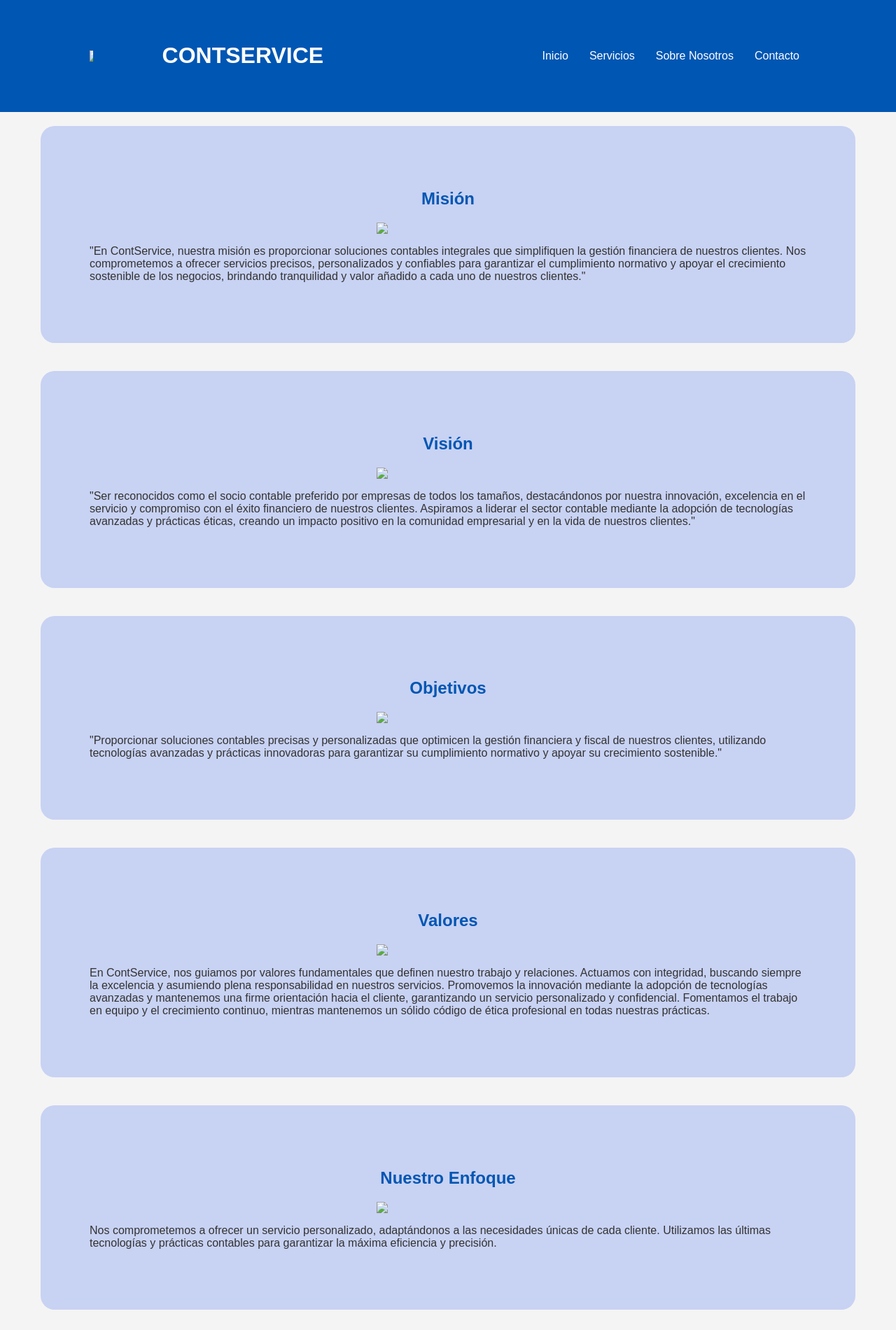
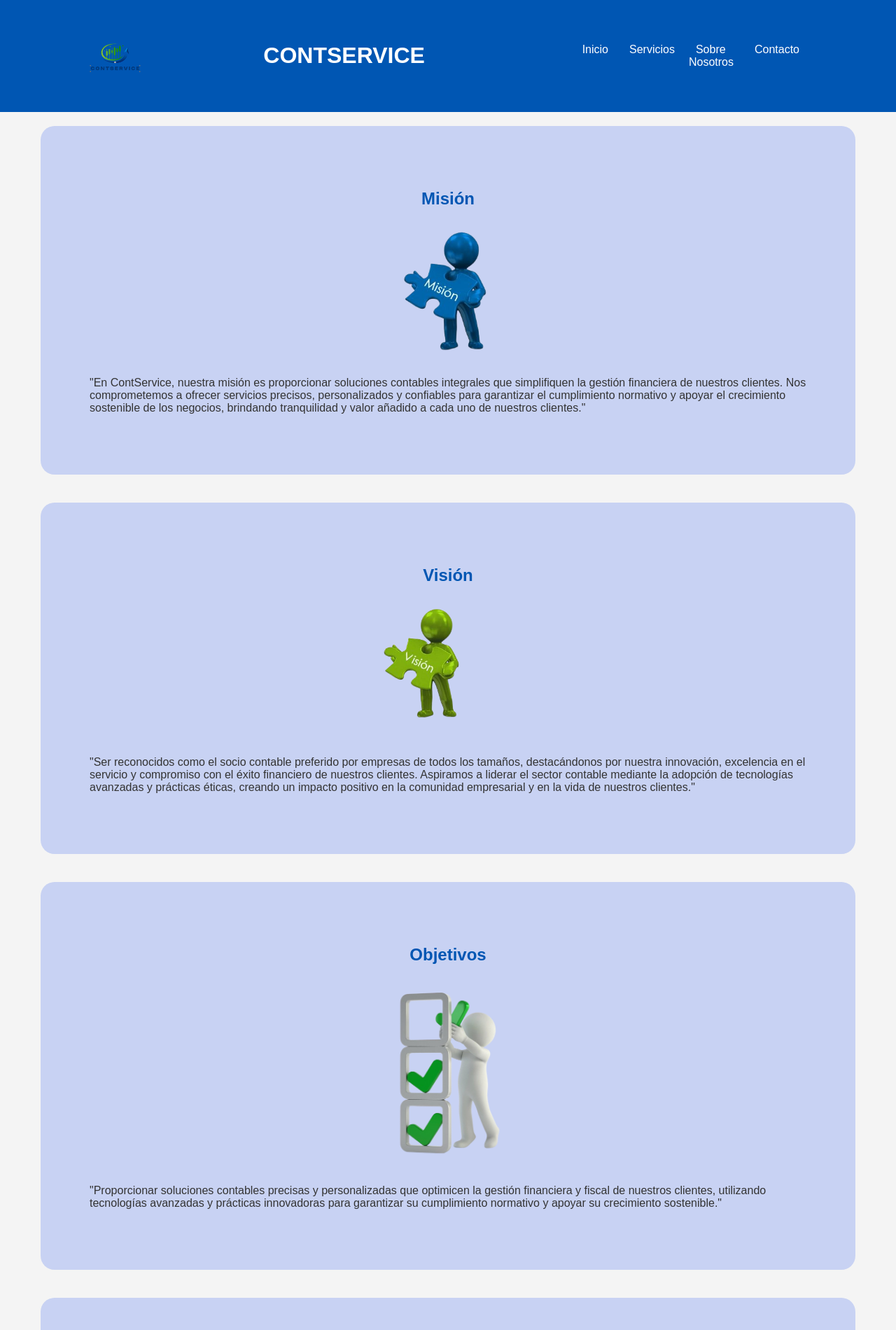
Before and after one commit to AlbertoMartinez22/AlbertoMartinez22.github.io, a plain HTML site: page nosotros.html in a window 1280 px wide. Shown: the top 1900 px of the page at 70% size. Drawn offline with Linux system fonts and the light colour scheme; files that its build step writes are made by us from their sources.

Commit message:
CONTSERVICE

```diff
--- a/nosotros.html
+++ b/nosotros.html
@@ -4,12 +4,12 @@
     <meta charset="UTF-8">
     <meta name="viewport" content="width=device-width, initial-scale=1.0">
     <title>Nosotros</title>
-    <link rel="stylesheet" href="/CSS/style.css">
+    <link rel="stylesheet" href="style.css">
 </head>
 <header>
     <div class="container">
         <div class="logot">
-            <img src="/img/logo.png" id="logo">
+            <img src="logo.png" id="logo">
         </div>
         <h1>CONTSERVICE</h1>
         <nav>
@@ -26,27 +26,27 @@
     <section id="nosotros">
         <div class="containercont">
             <h2>Misión</h2>
-            <img src="/img/mision.png" id="dent">
+            <img src="mision.png" id="dent">
             <p>"En ContService, nuestra misión es proporcionar soluciones contables integrales que simplifiquen la gestión financiera de nuestros clientes. Nos comprometemos a ofrecer servicios precisos, personalizados y confiables para garantizar el cumplimiento normativo y apoyar el crecimiento sostenible de los negocios, brindando tranquilidad y valor añadido a cada uno de nuestros clientes."</p>
         </div>
         <div class="containercont">
             <h2>Visión</h2>
-            <img src="/img/vision.png" id="dent">
+            <img src="vision.png" id="dent">
             <p>"Ser reconocidos como el socio contable preferido por empresas de todos los tamaños, destacándonos por nuestra innovación, excelencia en el servicio y compromiso con el éxito financiero de nuestros clientes. Aspiramos a liderar el sector contable mediante la adopción de tecnologías avanzadas y prácticas éticas, creando un impacto positivo en la comunidad empresarial y en la vida de nuestros clientes."</p>
         </div>
         <div class="containercont">
             <h2>Objetivos</h2>
-            <img src="/img/sele.png" id="dent">
+            <img src="sele.png" id="dent">
             <p>"Proporcionar soluciones contables precisas y personalizadas que optimicen la gestión financiera y fiscal de nuestros clientes, utilizando tecnologías avanzadas y prácticas innovadoras para garantizar su cumplimiento normativo y apoyar su crecimiento sostenible."</p>
         </div>
         <div class="containercont">
             <h2>Valores</h2>
-            <img src="/img/valores.png" id="dent">
+            <img src="valores.png" id="dent">
             <p>En ContService, nos guiamos por valores fundamentales que definen nuestro trabajo y relaciones. Actuamos con integridad, buscando siempre la excelencia y asumiendo plena responsabilidad en nuestros servicios. Promovemos la innovación mediante la adopción de tecnologías avanzadas y mantenemos una firme orientación hacia el cliente, garantizando un servicio personalizado y confidencial. Fomentamos el trabajo en equipo y el crecimiento continuo, mientras mantenemos un sólido código de ética profesional en todas nuestras prácticas.</p>
         </div>
         <div class="containercont">
             <h2>Nuestro Enfoque</h2>
-            <img src="/img/enfoque.png" id="dent">
+            <img src="enfoque.png" id="dent">
             <p>Nos comprometemos a ofrecer un servicio personalizado, adaptándonos a las necesidades únicas de cada cliente. Utilizamos las últimas tecnologías y prácticas contables para garantizar la máxima eficiencia y precisión.</p>
         </div>
 
```
Also changed, not shown: contacto.html (+2 -2 lines), index.html (+6 -6 lines), servicios.html (+2 -2 lines).
